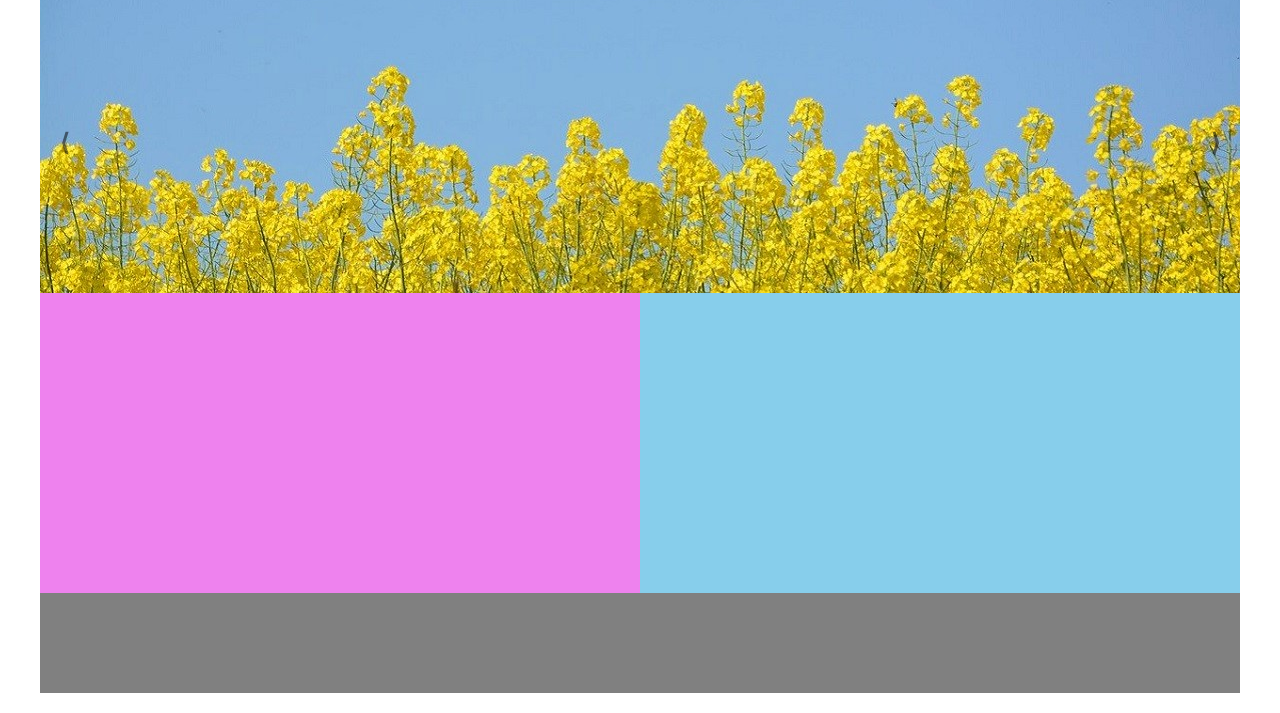
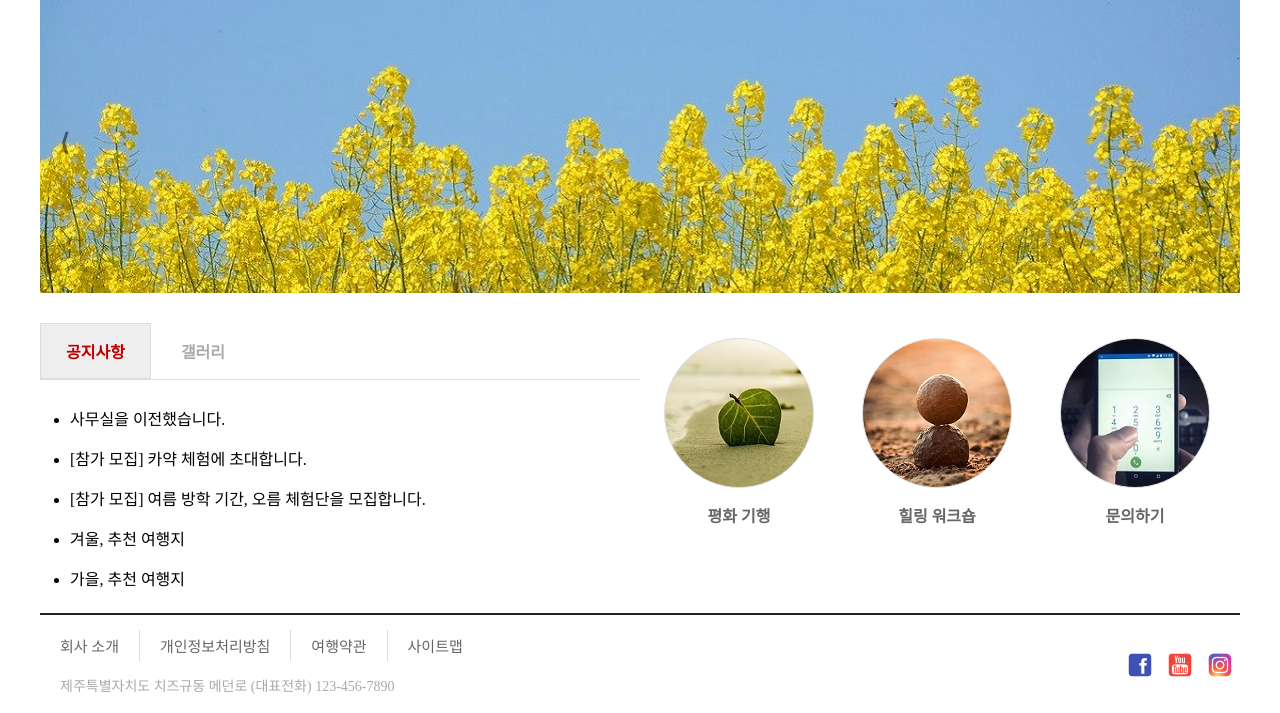
Before and after one commit to ComaHub/frontend-doit-final-practice-study, a plain HTML site: page index.html in a window 1280 px wide. Shown: the part 107-820 px from the top of the page. Drawn offline with Linux system fonts and the light colour scheme.

Commit message:
Create quick link + footer

```diff
--- a/css/main.css
+++ b/css/main.css
@@ -164,26 +164,173 @@ button:focus {
 #contents {
   width: 100%;
   height: 300px;
+  margin-top: 20px;
 }
 
 #tab-menu {
   width: 600px;
   height: 100%;
-  background-color: #ee82ee;
+  margin-top: 10px;
 
   float: left;
+}
+
+#tab-menu input[type="radio"] {
+  display: none;
+}
+
+#tab-menu label {
+  display: inline-block;
+  margin: 0;
+  padding: 15px 25px;
+  font-weight: 600;
+  text-align: center;
+  color: #aaa;
+  border: 1px solid transparent;
+}
+
+#tab-menu label:hover {
+  color: #222;
+  cursor: pointer;
+}
+
+#tab-menu input:checked + label {
+  color: #b00;
+  background-color: #eee;
+  border: 1px solid #ddd;
+}
+
+.tab-content {
+  padding: 20px 0 0;
+  border-top: 1px solid #ddd;
+
+  display: none;
+}
+
+.tab-content h2 {
+  display: none;
+}
+
+#notice ul {
+  margin-left: 30px;
+  list-style: disc;
+}
+
+#notice ul li {
+  font-size: 16px;
+  line-height: 2.5;
+}
+
+#gallery ul li {
+  display: inline;
+}
+
+#tab1:checked ~ #notice,
+#tab2:checked ~ #gallery {
+  display: block;
 }
 
 #links {
   width: 600px;
   height: 100%;
-  background-color: #87ceeb;
+  margin-top: 15px;
 
   float: right;
+}
+
+#links ul {
+  padding: 0;
+  overflow: hidden;
+}
+
+#links ul li {
+  width: 33%;
+  margin: 10px 0;
+  text-align: center;
+
+  float: left;
+}
+
+#links ul li a span {
+  display: block;
+  width: 150px;
+  height: 150px;
+  margin: 0 auto;
+  border: 1px solid #ddd;
+  border-radius: 50%;
+  line-height: 150px;
+}
+
+#quick-icon1 {
+  background-image: url("../images/icon-1.jpg");
+}
+
+#quick-icon2 {
+  background-image: url("../images/icon-2.jpg");
+}
+
+#quick-icon3 {
+  background-image: url("../images/icon-3.jpg");
+}
+
+#links ul li a p {
+  margin-top: 15px;
+  font-weight: 600;
+  color: #666;
 }
 
 footer {
   width: 100%;
   height: 100px;
-  background-color: #808080;
+  border-top: 2px solid #222;
 }
+
+#bottom-menu {
+  width: 100%;
+  height: 20px;
+
+  position: relative;
+}
+
+#bottom-menu ul {
+  margin-top: 15px;
+}
+
+#bottom-menu ul li {
+  padding: 5px 20px;
+  border-right: 1px solid #ddd;
+
+  float: left;
+}
+
+#bottom-menu ul li:last-child {
+  border-right: none;
+}
+
+#bottom-menu ul li a,
+#bottom-menu ul li a:visited {
+  font-size: 15px;
+  color: #666;
+}
+
+#sns {
+  position: absolute;
+  right: 0;
+}
+
+#sns ul li {
+  padding: 5px;
+  border: none;
+}
+
+#company {
+  clear: both;
+
+  margin-top: 25px;
+  margin-left: 20px;
+}
+
+#company > p {
+  font-size: 14px;
+  color: #aaa;
+}
--- a/index.html
+++ b/index.html
@@ -50,14 +50,75 @@
     </div>
     <div id="contents">
       <div id="tab-menu">
+        <input type="radio" id="tab1" name="tabs" checked>
+        <label for="tab1">공지사항</label>
+        <input type="radio" id="tab2" name="tabs">
+        <label for="tab2">갤러리</label>
 
+        <div id="notice" class="tab-content">
+          <h2>공지사항 내용입니다.</h2>
+          <ul>
+            <li>사무실을 이전했습니다.</li>
+            <li>[참가 모집] 카약 체험에 초대합니다.</li>
+            <li>[참가 모집] 여름 방학 기간, 오름 체험단을 모집합니다.</li>
+            <li>겨울, 추천 여행지</li>
+            <li>가을, 추천 여행지</li>
+          </ul>
+        </div>
+        <div id="gallery" class="tab-content">
+          <h2>갤러리 내용입니다.</h2>
+          <ul>
+            <li><img src="./images/img-1.jpg" alt="Img1"></li>
+            <li><img src="./images/img-2.jpg" alt="Img2"></li>
+            <li><img src="./images/img-3.jpg" alt="Img3"></li>
+            <li><img src="./images/img-1.jpg" alt="Img1"></li>
+            <li><img src="./images/img-2.jpg" alt="Img2"></li>
+            <li><img src="./images/img-3.jpg" alt="Img3"></li>
+          </ul>
+        </div>
       </div>
       <div id="links">
-
+        <ul>
+          <li>
+            <a href="#">
+              <span id="quick-icon1"></span>
+              <p>평화 기행</p>
+            </a>
+          </li>
+          <li>
+            <a href="#">
+              <span id="quick-icon2"></span>
+              <p>힐링 워크숍</p>
+            </a>
+          </li>
+          <li>
+            <a href="#">
+              <span id="quick-icon3"></span>
+              <p>문의하기</p>
+            </a>
+          </li>
+        </ul>
       </div>
     </div>
     <footer>
-
+      <div id="bottom-menu">
+        <ul>
+          <li><a href="#">회사 소개</a></li>
+          <li><a href="#">개인정보처리방침</a></li>
+          <li><a href="#">여행약관</a></li>
+          <li><a href="#">사이트맵</a></li>
+        </ul>
+        <div id="sns">
+          <ul>
+            <li><a href="#"><img src="./images/sns-1.png" alt="SNS1"></a></li>
+            <li><a href="#"><img src="./images/sns-2.png" alt="SNS2"></a></li>
+            <li><a href="#"><img src="./images/sns-3.png" alt="SNS3"></a></li>
+          </ul>
+        </div>
+      </div>
+      <div id="company">
+        <p>제주특별자치도 치즈규동 메던로 (대표전화) 123-456-7890</p>
+      </div>
     </footer>
   </div>
 
```
